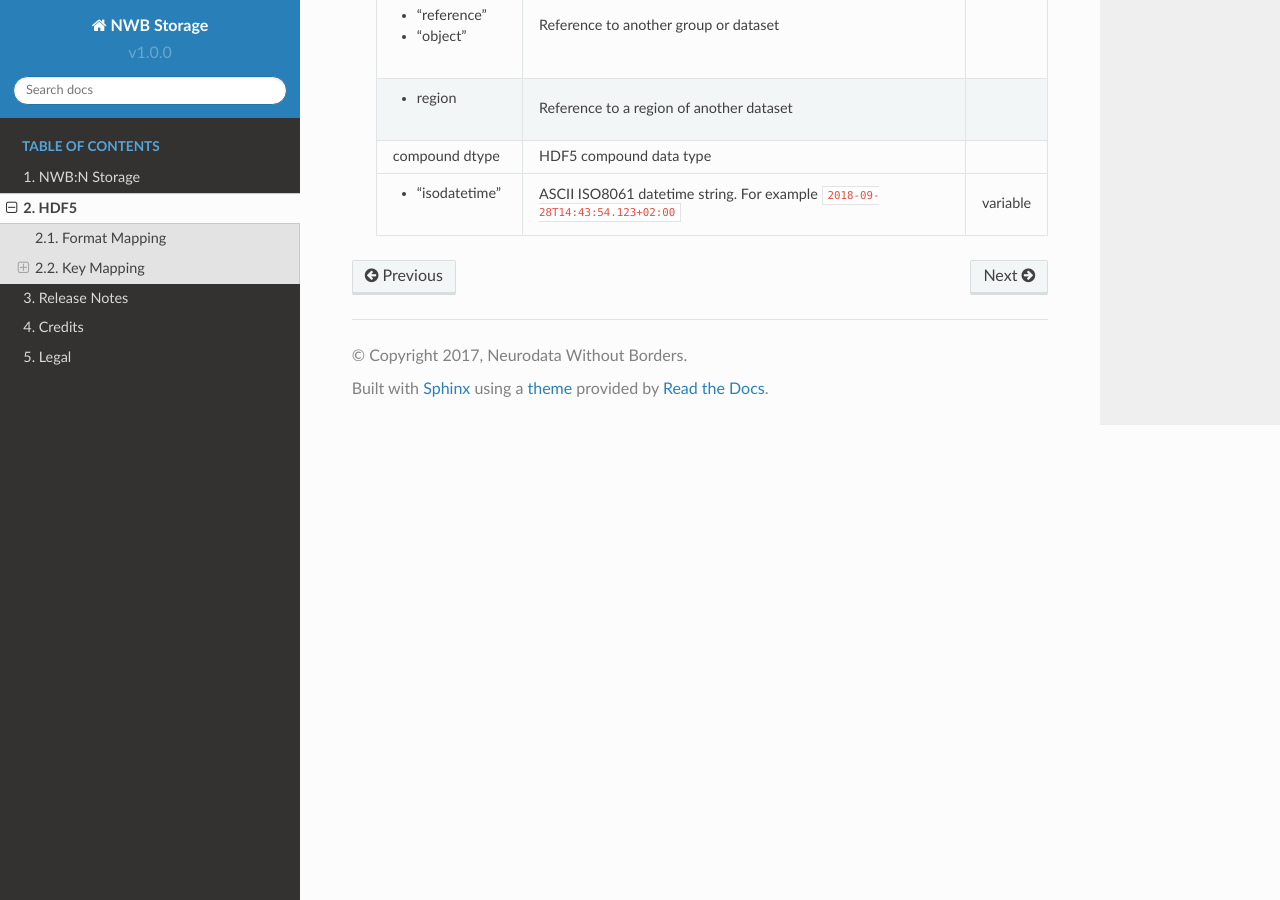
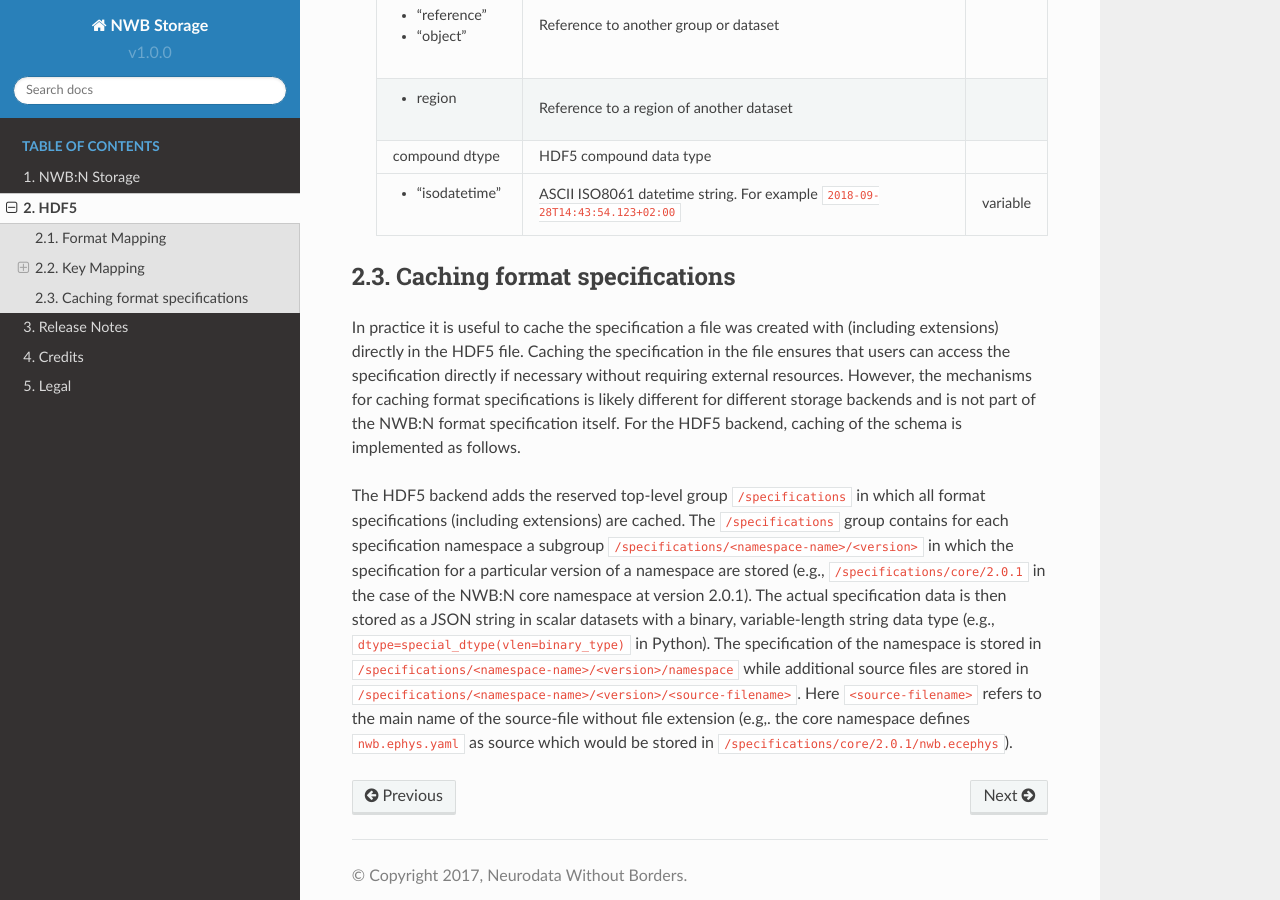
Before and after one commit to NeurodataWithoutBorders/nwb-schema, a Sphinx documentation site: the page built from docs/storage/source/storage_hdf5.rst, in a window 1280 px wide and 900 px high, scrolled down 4010 px. Built offline with Sphinx 7.4.7 and the Read the Docs theme 2.0.0, drawn with Linux system fonts in a browser that asks for light colours.

Commit message:
Added missing docs for how format specifications are chached

```diff
--- a/docs/storage/source/storage_hdf5.rst
+++ b/docs/storage/source/storage_hdf5.rst
@@ -111,7 +111,7 @@ Datasets
     * TODO Update mapping of dims
 
 Attributes
----------
+----------
 
 .. tabularcolumns:: |p{4cm}|p{11cm}|
 
@@ -202,3 +202,24 @@ The mappings of data types is as follows
     |                          | For example                      |                |
     |                          | ``2018-09-28T14:43:54.123+02:00``|                |
     +--------------------------+----------------------------------+----------------+
+
+
+Caching format specifications
+=============================
+
+In practice it is useful to cache the specification a file was created with (including extensions)
+directly in the HDF5 file. Caching the specification in the file ensures that users can access
+the specification directly if necessary without requiring external resources. However, the mechanisms for
+caching format specifications is likely different for different storage backends and is not
+part of the NWB:N format specification itself. For the HDF5 backend, caching of the schema is implemented as follows.
+
+The HDF5 backend adds the reserved top-level group ``/specifications`` in which all format specifications (including
+extensions) are cached. The ``/specifications`` group contains for each specification namespace a subgroup
+``/specifications/<namespace-name>/<version>`` in which the specification for a particular version of a namespace
+are stored (e.g., ``/specifications/core/2.0.1`` in the case of the NWB:N core namespace at version 2.0.1).
+The actual specification data is then stored as a JSON string in scalar datasets with a binary, variable-length string
+data type (e.g., ``dtype=special_dtype(vlen=binary_type)`` in Python). The specification of the namespace is stored in
+``/specifications/<namespace-name>/<version>/namespace`` while additional source files are stored in
+``/specifications/<namespace-name>/<version>/<source-filename>``. Here ``<source-filename>`` refers to the main name
+of the source-file without file extension (e.g,. the core namespace defines ``nwb.ephys.yaml`` as source which would
+be stored in ``/specifications/core/2.0.1/nwb.ecephys``).
```
Also changed, not shown: docs/storage/source/storage_release_notes.rst (+6 -2 lines).
